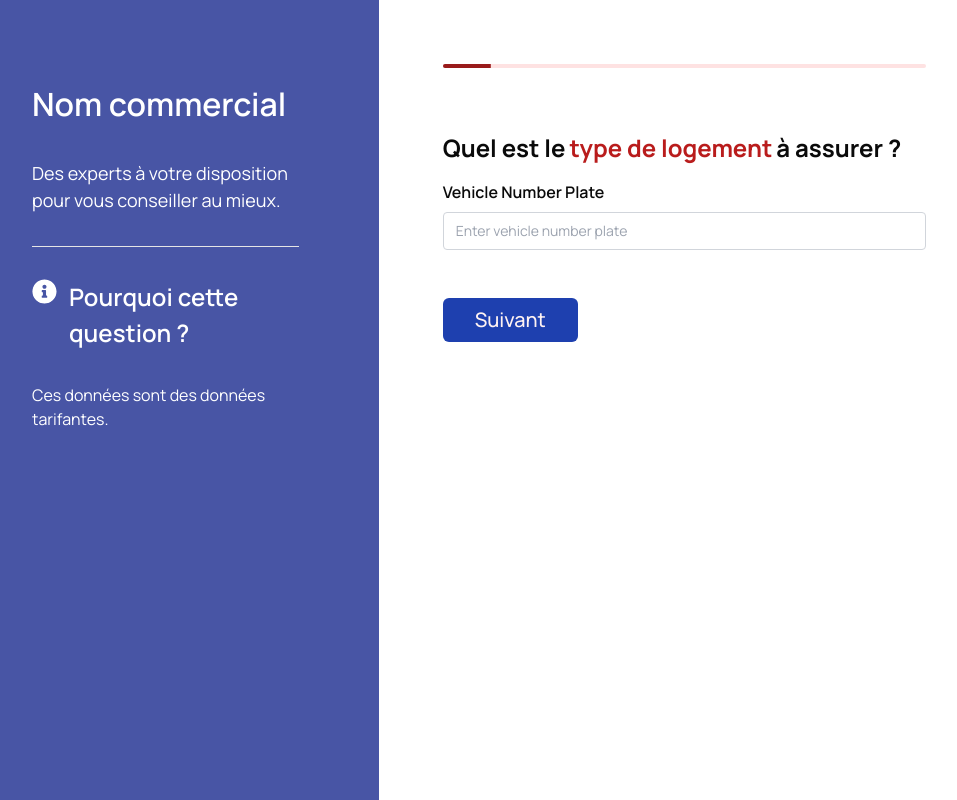
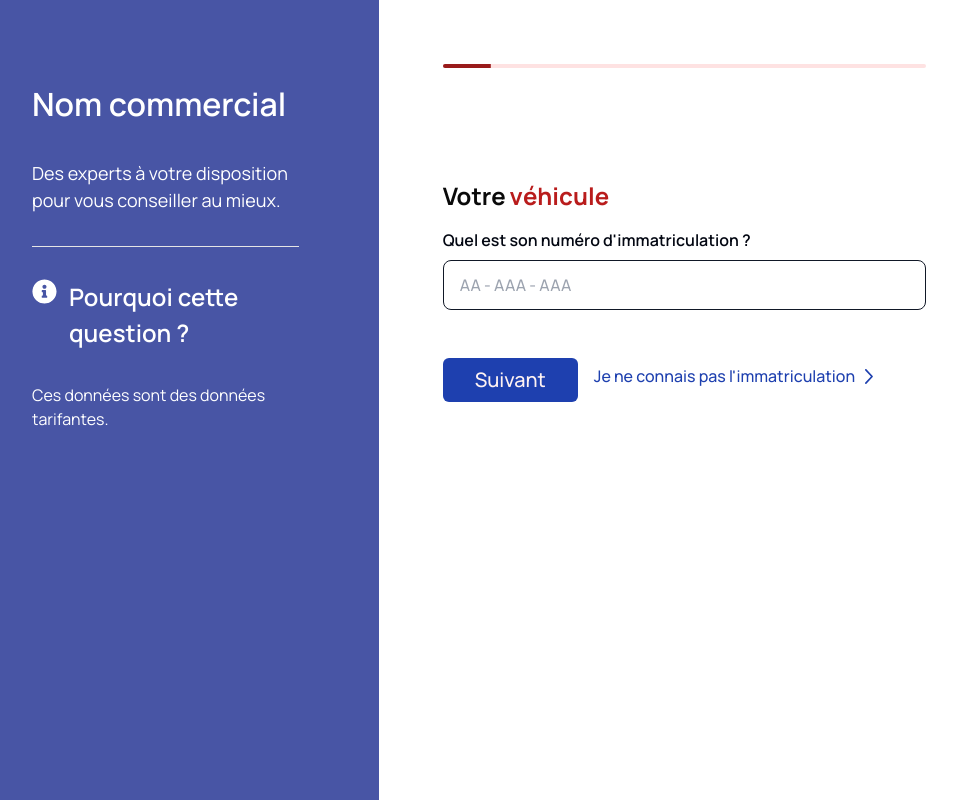
Before and after one commit to waelhassine/formulaire, a Next.js app: page /formulaire2/step1 in a window 1280 px wide. Shown: the whole page, without its empty margins (48-1005 px from the left). Built offline with nearby package versions, Linux system fonts and the light colour scheme.

Commit message:
Added wael

```diff
--- a/app/formulaire2/step1/page.tsx
+++ b/app/formulaire2/step1/page.tsx
@@ -1,45 +1,79 @@
-"use client";
-import clsx from "clsx";
-import { Progress } from "@/components/ui/progress";
-import useAppFormContext from "@/lib/hooks/useAppFormContext";
-import { useRouter } from "next/navigation";
-import FormActions from "@/components/FormActions";
-import Appartement from "@/components/Appartement";
-import Home_etager from "@/components/Home_etager";
-import Home_plein from "@/components/Home_plein";
-import Mobile_home from "@/components/Mobile_home";
+'use client';
+
+import { Progress } from '@/components/ui/progress';
+import useAppFormContext from '@/lib/hooks/useAppFormContext2';
+import { useRouter } from 'next/navigation';
+import FormActions from '@/components/FormActions';
+
 import VehicleForm from '@/components/VehicleForm';
-import { Button } from "@/components/ui/button";
-import './style.css';
+import { Button } from '@/components/ui/button';
+import TextInput from '@/components/TextInput';
+
 export default function Formulaire() {
   const router = useRouter();
-  const { register, trigger, formState } = useAppFormContext();
+  const { register, trigger, formState, watch } = useAppFormContext();
 
   const { isValid, errors } = formState;
-
+  const plate = watch('plate');
   const validateStep = async () => {
     await trigger();
     if (isValid) {
-      router.push("/formulaire2/step2");
+      router.push('/formulaire2/step2');
     }
   };
   return (
-<div className="flex flex-col space-y-4 w-2/3">
+    <div className="flex flex-col space-y-4 w-2/3">
       <Progress value={10} />
       <div className="flex flex-row text-2xl pt-12 font-bold">
-        Quel est le
-        <span className="text-red-700 px-1 font-bold">type de logement</span>
-        à assurer ?
+        <p className="flex flex-row  text-2xl pt-12">
+          Votre
+          <span className="text-red-700 px-1">véhicule</span>
+        </p>
       </div>
-      <VehicleForm />
+      <TextInput
+        label="Quel est son numéro d'immatriculation ?
+                "
+        name="plate"
+        register={register}
+        validationRules={{
+          pattern: {
+            value: /^(([A-Z]{2}-\d{3}-[A-Z]{2})|(\d{3}-[A-Z]{3}-\d{2}))$/, // French car plate regex pattern
+            message: 'L immatriculation doit être sous la forme AB-123-CD (ou 123-ABC-45 avant 2009).',
+          },
+        }}
+        error={errors.plate}
+        placeholder="AA - AAA - AAA"
+        maxLength={35}
+        onBlur={() => trigger('plate')}
+        autoComplete="plate"
+      />
 
       <FormActions>
+        <div className="flex flex-row space-x-1">
           <Button type="button" size={'lg'} className="mt-8 bg-blue-800 text-xl" onClick={validateStep}>
             Suivant
           </Button>
-        </FormActions>
-
-
+          <Button
+            type="button"
+            variant={'link'}
+            size={'sm'}
+            className="mt-8 text-blue-800 text-base"
+            onClick={() => {
+              router.push('/formulaire2/step2');
+            }}
+          >
+            Je ne connais pas l&apos;immatriculation
+            <svg width="25" height="25" viewBox="0 0 15 15" fill="none" xmlns="http://www.w3.org/2000/svg">
+              <path
+                d="M6.1584 3.13508C6.35985 2.94621 6.67627 2.95642 6.86514 3.15788L10.6151 7.15788C10.7954 7.3502 10.7954 7.64949 10.6151 7.84182L6.86514 11.8418C6.67627 12.0433 6.35985 12.0535 6.1584 11.8646C5.95694 11.6757 5.94673 11.3593 6.1356 11.1579L9.565 7.49985L6.1356 3.84182C5.94673 3.64036 5.95694 3.32394 6.1584 3.13508Z"
+                fill="currentColor"
+                fillRule="evenodd"
+                clipRule="evenodd"
+              ></path>
+            </svg>
+          </Button>
+        </div>
+      </FormActions>
     </div>
   );
 }
--- a/app/formulaire2/step10/Cardstep8.tsx
+++ b/app/formulaire2/step10/Cardstep8.tsx
@@ -7,15 +7,18 @@ import { TrashIcon } from '@radix-ui/react-icons'; // Import the icon
 
 type Cardstep8Props = {
   onClose: () => void;
-  index : number;
+  index: number;
 };
 
-
-export default function Cardstep8({ onClose , index }: Cardstep8Props) {
-
-  const { register, formState: { errors }, watch } = useAppFormContext();
-  const contratCours = watch(`cards.${index}.contract_cours`);
-
+export default function Cardstep8({ onClose, index }: Cardstep8Props) {
+  const {
+    register,
+    formState: { errors },
+    watch,
+    trigger,
+  } = useAppFormContext();
+  const nombre_infraction = watch(`cards.${index}.nombre_infraction`);
+  const moin_de_5_ans = watch(`cards.${index}.moin_de_5_ans`);
   return (
     <div className="w-full max-w-6xl mx-auto">
       <div className="flex flex-col space-y-4 w-full border p-8 rounded-md shadow">
@@ -24,13 +27,13 @@ export default function Cardstep8({ onClose , index }: Cardstep8Props) {
             <TrashIcon />
           </button>
         </div>
-
+        <div className="flex flex-row justify-between">
           <SelectInput
-          label="Compagnie"
-          name={`cards.${index}.compagnie`}
+            label="Type d'infraction"
+            name={`cards.${index}.type_infraction`}
             register={register}
             validationRules={{ required: 'Champ obligatoire' }}
-          error={errors?.cards?.[index]?.compagnie}
+            error={errors?.cards?.[index]?.type_infraction}
             options={[
               { value: 'SIMPLE', label: 'SIMPLE' },
               { value: '2MA', label: '2MA' },
@@ -40,54 +43,33 @@ export default function Cardstep8({ onClose , index }: Cardstep8Props) {
               { value: 'ADAM', label: 'ADAM' },
             ]}
           />
-
           <TextInput
-          label="Date de souscription"
-          name={`cards.${index}.souscription`}
+            label="Nombre d'infraction
+          "
+            name="nombre_infraction"
+            type="number"
             register={register}
-          validationRules={{ required: 'Champ obligatoire' }}
-          error={errors?.cards?.[index]?.souscription}
-          type="date"
+            validationRules={{ required: 'Champ invalide' }}
+            error={errors.nombre_infraction}
+            placeholder=""
+            maxLength={20}
+            onBlur={() => trigger('nombre_infraction')}
+            autoComplete="nombre_infraction"
           />
+        </div>
 
         <RadioButtonGroup
-          question="Le contrat est-il toujours en cours ?"
-          name={`cards.${index}.contract_cours`}
+          question="A-t-elle eu lieu il y a moins de 5 ans ?"
+          name={`cards.${index}.moin_de_5_ans`}
           options={[
             { value: 'oui', label: 'Oui' },
             { value: 'non', label: 'Non' },
           ]}
           register={register}
           validationRules={{ required: 'Champ obligatoire' }}
-          error={errors?.cards?.[index]?.contract_cours}
-          currentValue={contratCours}
+          error={errors?.cards?.[index]?.moin_de_5_ans}
+          currentValue={moin_de_5_ans}
         />
-
-          {contratCours === 'non' && (
-            <>
-            <TextInput
-              label="Date de résiliation"
-              name={`cards.${index}.resiliation`}
-              register={register}
-              validationRules={{ required: 'Champ obligatoire' }}
-              error={errors?.cards?.[index]?.resiliation}
-              type="date"
-            />
-
-<SelectInput
-              label="Motif de résiliation"
-              name={`cards.${index}.motif_resiliation`}
-              register={register}
-              validationRules={{ required: 'Champ obligatoire' }}
-              error={errors?.cards?.[index]?.motif_resiliation}
-              options={[
-                { value: 'echeance', label: 'A écheance' },
-                { value: 'Autre', label: 'Autre' },
-                { value: 'Changement_dadress', label: 'Changement d adress' },
-              ]}
-            />
-</>
-          )}
       </div>
     </div>
   );
--- a/app/formulaire2/step2/page.tsx
+++ b/app/formulaire2/step2/page.tsx
@@ -1,7 +1,7 @@
 'use client';
 import clsx from 'clsx';
 import { Progress } from '@/components/ui/progress';
-import useAppFormContext from "@/lib/hooks/useAppFormContext2";
+import useAppFormContext from '@/lib/hooks/useAppFormContext2';
 
 import { useRouter } from 'next/navigation';
 import FormActions from '@/components/FormActions';
@@ -28,7 +28,7 @@ export default function FormulaireStep2() {
   const adresseCorrespondance = watch('adresseCorrespondance');
   return (
     <div className="w-full">
-      <ProgressHeader val={40} />
+      <ProgressHeader val={10} />
       <button className="flex flex-row space-x-2 items-center justify-center mt-6" onClick={() => router.push('step1')}>
         <svg width="25" height="25" viewBox="0 0 15 15" fill="none" xmlns="http://www.w3.org/2000/svg">
           <path
@@ -43,12 +43,12 @@ export default function FormulaireStep2() {
 
       <div className="flex flex-col space-y-4 w-2/3">
         <p className="flex flex-row  text-2xl pt-12">
-        Votre
- <span className="text-red-700 px-1">véhicule</span>
+          Votre
+          <span className="text-red-700 px-1">véhicule</span>
         </p>
 
         <div className="flex flex-col space-y-4 mt-6">
-        <div className="flex flex-row space-x-3  w-full ">
+          <div className="flex flex-row space-x-3  w-full ">
             <div className="w-1/2">
               <TextInput
                 label="Quelle est sa marque ?
--- a/app/formulaire2/step7/page.tsx
+++ b/app/formulaire2/step7/page.tsx
@@ -15,10 +15,7 @@ export default function FormulaireStep7() {
   const router = useRouter();
   const { register, trigger, formState, watch } = useAppFormContext();
 
-
   const { isValid, errors } = formState;
-
-
 
   const validateStep = async () => {
     await trigger();
@@ -46,11 +43,9 @@ export default function FormulaireStep7() {
       <div className="flex flex-col space-y-4 w-2/3">
         <p className="flex flex-row  text-2xl pt-12">
           Conducteur
-
- <span className="text-red-700 px-1">principal</span>  ?
+          <span className="text-red-700 px-1">principal</span> ?
         </p>
-<p className="flex flex-row  text-2xl pt-12">Identité
-</p>
+        <p className="flex flex-row  text-2xl pt-6">Identité</p>
         <div className="flex flex-col space-y-4 mt-6">
           <RadioButtonGroup
             question="Civilite
@@ -62,8 +57,7 @@ export default function FormulaireStep7() {
             ]}
             register={register}
             validationRules={{ required: 'Champ obligatoire' }}
-            error={errors.Civilite
-            }
+            error={errors.Civilite}
             currentValue={Civilite}
           />
           <TextInput
@@ -79,8 +73,6 @@ export default function FormulaireStep7() {
             onBlur={() => trigger('Prenom')}
             autoComplete="Prenom"
           />
-
-
 
           <TextInput
             label="Nom"
@@ -99,10 +91,9 @@ export default function FormulaireStep7() {
             register={register}
             validationRules={{ required: 'Champ obligatoire' }}
             error={errors.naissance}
-            type = "date"
+            type="date"
           />
         </div>
-
       </div>
       <FormActions>
         <Button type="button" size={'lg'} className="mt-8 bg-blue-800 text-xl" onClick={validateStep}>
--- a/app/formulaire2/step9/page.tsx
+++ b/app/formulaire2/step9/page.tsx
@@ -48,12 +48,10 @@ export default function FormulaireStep9() {
       </button>
 
       <div className="flex flex-col space-y-4 w-2/3">
-        <p className="flex flex-row  text-2xl pt-12">Conducteur  <span className="text-red-700 px-1">principal
-</span>
-</p>
-<p className="flex flex-row  text-2xl pt-12">Antécédents d'assurance
-
-</p>
+        <p className="flex flex-row  text-2xl pt-12">
+          Conducteur <span className="text-red-700 px-1">principal</span>
+        </p>
+        <p className="flex flex-row  text-2xl pt-12">Antécédents d&apos;assurance</p>
 
         <div className="flex flex-col space-y-6 mt-6">
           <RadioButtonGroup
```
Also changed, not shown: app/formulaire2/step10/page.tsx (+4 -10 lines), app/formulaire2/step5/page.tsx (+4 -13 lines), app/formulaire2/step8/page.tsx (+10 -16 lines), types/form2.ts (+21 -22 lines), app/formulaire2/step1/style.css (deleted). Lines whose indentation alone changed are shown as unchanged.
